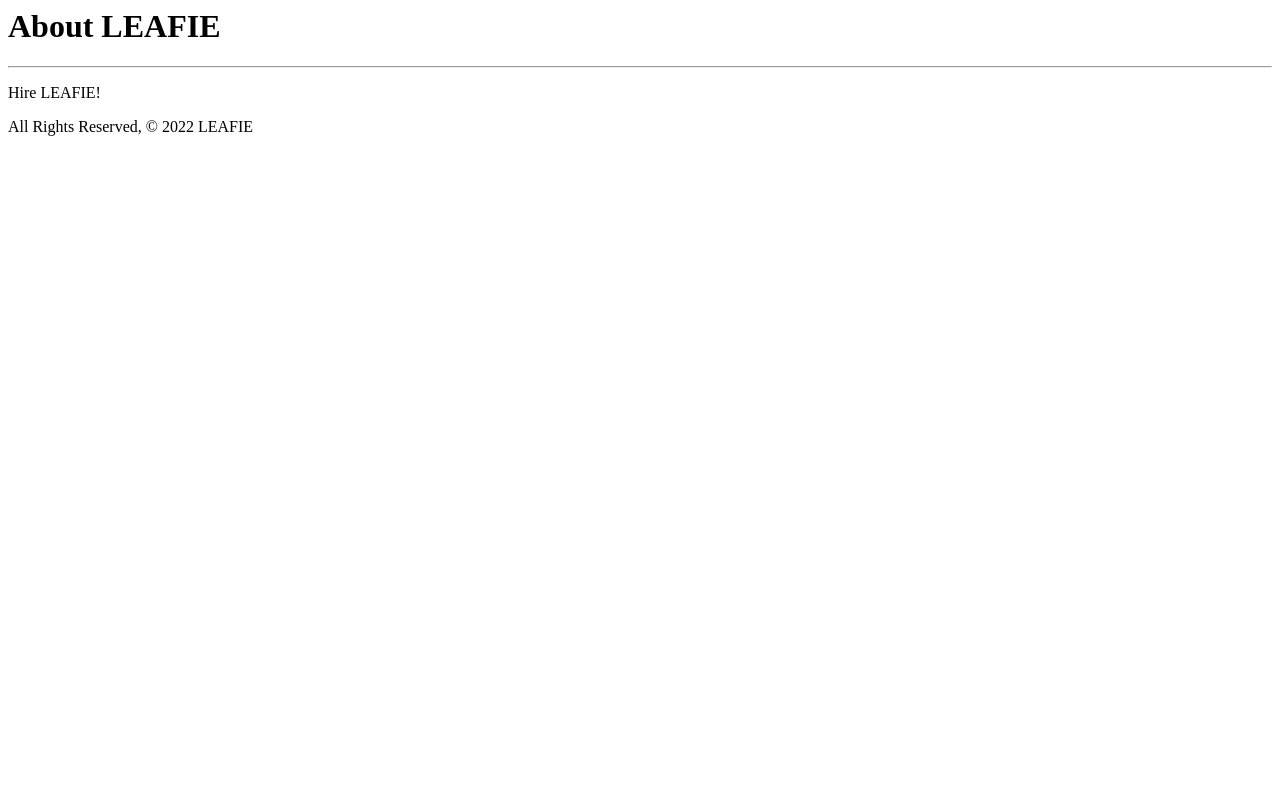
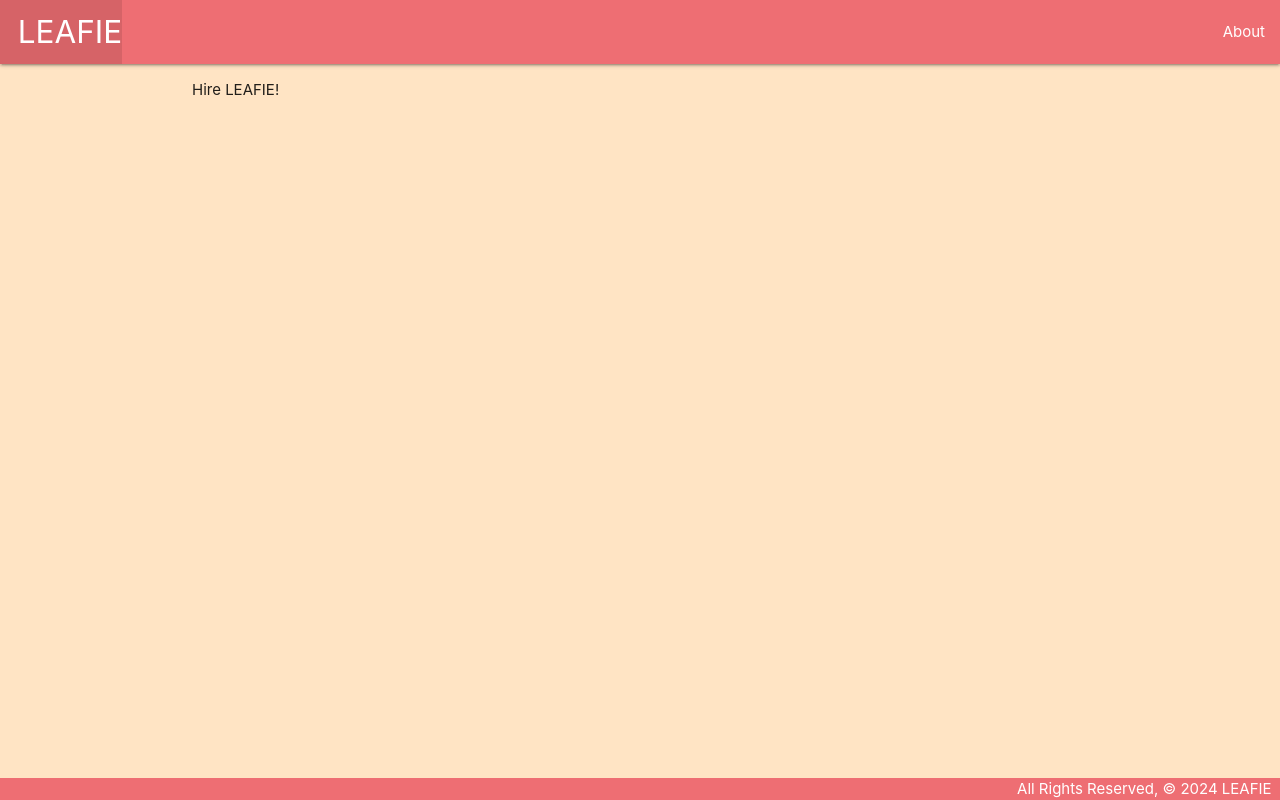
Before and after one commit to JoseGalvez-H/leafie, a Django app: page /about/ in a window 1280 px wide. Run offline with Django 4.2, Linux system fonts and the light colour scheme.

Commit message:
wip: add basic css styling

```diff
--- /dev/null
+++ b/main_app/static/css/style.css
@@ -0,0 +1,15 @@
+body {
+    background-color:bisque;
+    display: flex;
+    min-height: 100vh;
+    flex-direction: column;
+}
+
+main {
+    flex-grow: 1;
+}
+
+footer.page-footer {
+    padding-top: 0;
+    text-align: right;
+}
--- a/main_app/templates/about.html
+++ b/main_app/templates/about.html
@@ -1,4 +1,6 @@
-<h1>About LEAFIE</h1>
-<hr>
+{% extends 'base.html' %}}<hr>
+
+{% block content %}
 <p>Hire LEAFIE!</p>
-<footer>All Rights Reserved, &copy; 2022 LEAFIE</footer>
+
+{% endblock%}
--- a/main_app/templates/base.html
+++ b/main_app/templates/base.html
@@ -1,3 +1,5 @@
+{% load static %}
+
 <!DOCTYPE html>
 <html lang="en">
 
@@ -7,6 +9,7 @@
     <meta http-equiv="X-UA-Compatible" content="ie=edge">
     <title>LEAFIE</title>
     <link rel="stylesheet" href="https://cdnjs.cloudflare.com/ajax/libs/materialize/1.0.0/css/materialize.min.css">
+    <link rel="stylesheet" href="{% static 'css/style.css' %}">
 </head>
 
 <body>
```
